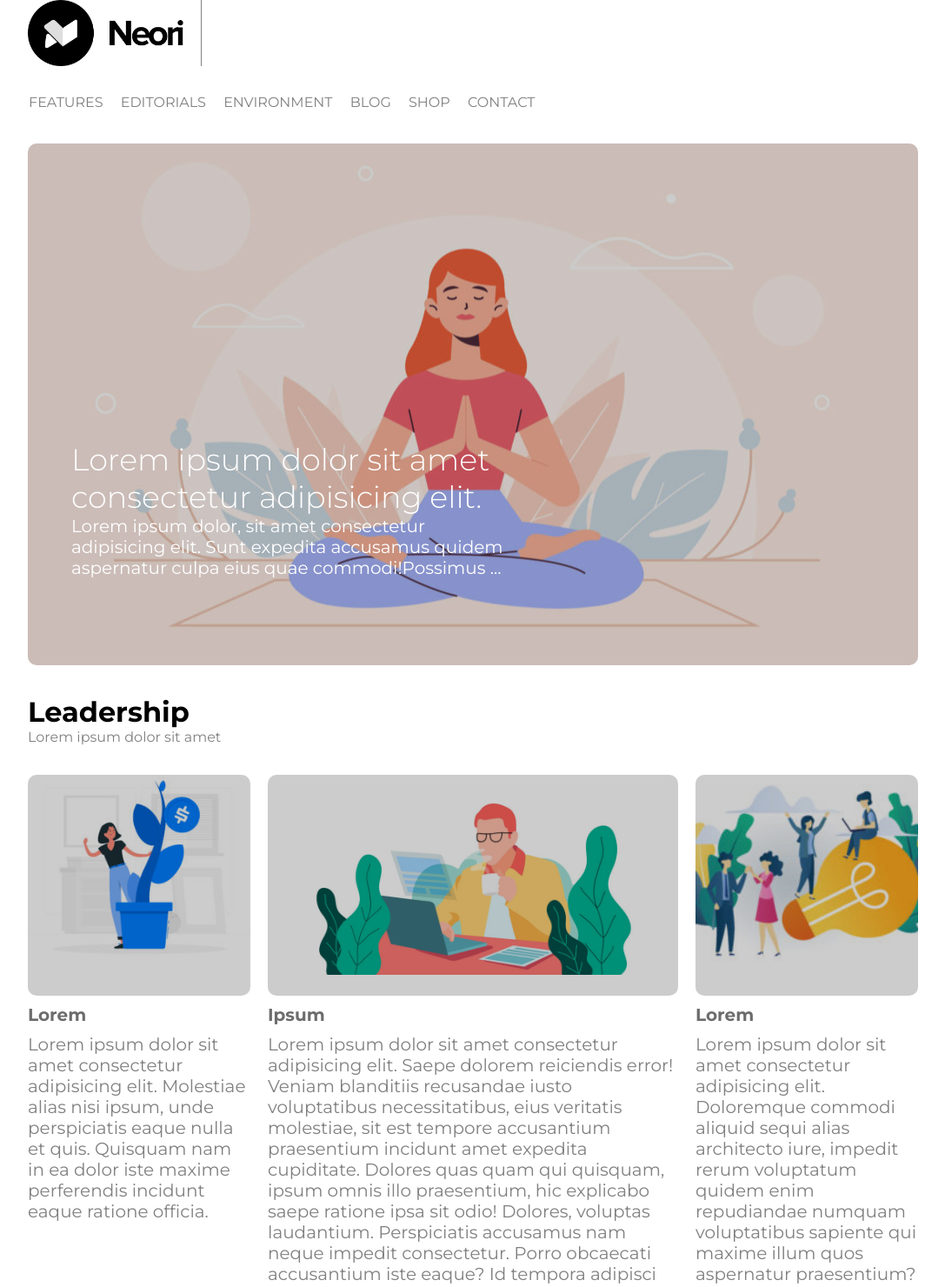
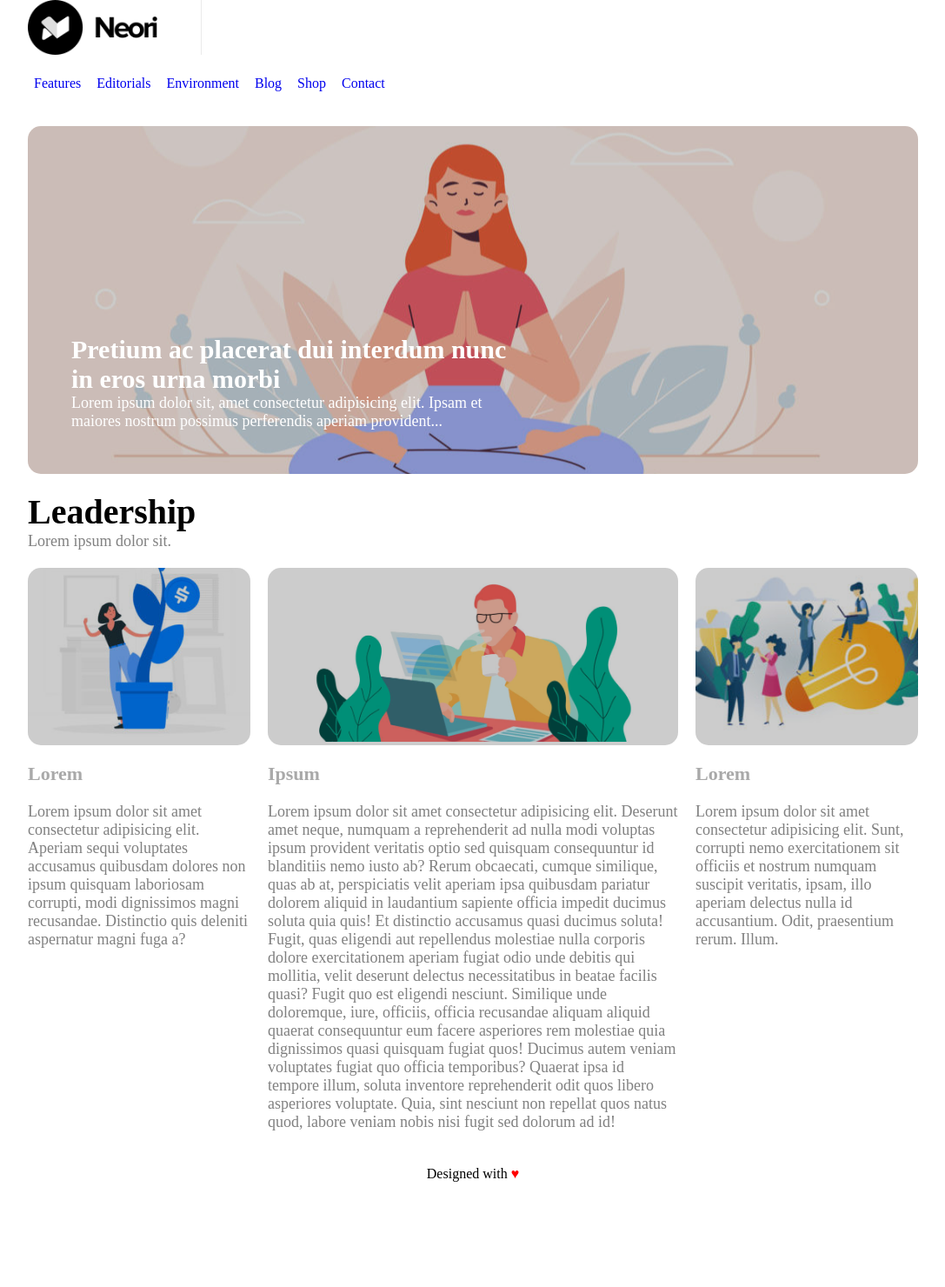
Before and after one commit to cincenfrank/htmlcss-wp, a plain HTML site: page index.html in a window 1280 px wide. Shown: the top 1480 px of the page at 87% size, without its empty margins (96-1183 px from the left). After the commit the page ends 1379 px from the top, so only its background shows below. Drawn offline with Linux system fonts and the light colour scheme.

Commit message:
layout implementation

```diff
--- a/css/style.css
+++ b/css/style.css
@@ -2,150 +2,134 @@
   margin: 0;
   padding: 0;
   box-sizing: border-box;
-  font-family: "Montserrat", sans-serif;
+  /* border: 1px solid black; */
 }
 
 header {
-  margin-bottom: 20px;
+  padding-bottom: 20px;
+}
+
+nav > ul {
+  list-style: none;
+}
+
+nav > ul > li {
+  display: inline-block;
+}
+
+nav > ul > li > a {
+  padding: 20px 7px;
+  text-decoration: none;
+  display: inline-block;
+}
+
+.text-paragraph {
+  font-size: 18px;
+}
+
+.text-small-title {
+  font-size: 22px;
+}
+
+.text-title {
+  font-size: 40px;
+}
+
+.text-secondary-title {
+  font-size: 30px;
 }
 
 footer {
-  margin-top: 20px;
-  padding: 30px 0;
   text-align: center;
+  padding-top: 20px;
 }
 
-nav {
-  margin-left: -7px;
+.center-layout {
+  width: 80%;
+  margin-left: auto;
+  margin-right: auto;
 }
 
-nav li {
-  list-style: none;
-  display: inline-block;
+.padding-bottom-20 {
+  padding-bottom: 20px;
 }
-
-nav li a {
-  text-decoration: none;
-  display: inline-block;
-  padding: 18px 8px;
-  color: grey;
+.margin-bottom-20 {
+  margin-bottom: 20px;
 }
 
 .color-grey {
   color: grey;
 }
 
-.container {
-  margin-left: auto;
-  margin-right: auto;
-  width: 80%;
+.color-dark-grey {
+  color: darkgrey;
 }
 
-.logo {
-  width: 200px;
-  padding-right: 20px;
-  margin-bottom: 10px;
-  border-right: 1px solid gray;
+.card-overlay {
+  border-radius: 15px;
+  overflow: hidden;
+  position: relative;
 }
 
-.thin-title {
-  font-weight: 300;
-  font-size: 35px;
-}
-.bold-title {
-  font-weight: bold;
-  /* font-size: 60px; */
-}
-.paragraph {
-  font-size: 20px;
-}
-
-.hero {
-  height: 600px;
-  margin-bottom: 20px;
-  position: relative;
-  background-image: url("../img/banner.jpg");
-  background-size: cover;
-  background-position: center;
-}
-
-.card {
-  border-radius: 10px;
-}
-
-.card::after {
-  width: 100px;
-  height: 100px;
-  background-color: black;
-}
-
-.hero-text-box {
-  width: 50%;
+.card-overlay::after {
   position: absolute;
-  bottom: 100px;
-  left: 50px;
-  color: white;
-  z-index: 2;
-}
-
-.page-content {
-  padding-bottom: 20px;
-}
-
-.page-content-header {
-  margin-bottom: 20px;
-  padding-top: 14px;
-  padding-bottom: 14px;
-}
-
-.card {
-  position: relative;
-  overflow: hidden;
-}
-
-.card::after {
   content: "";
-  position: absolute;
+  width: 100%;
+  bottom: 0;
   top: 0;
-  bottom: 0;
   left: 0;
   right: 0;
-  width: 100%;
-  height: 100%;
+  background-color: black;
   opacity: 0.2;
   z-index: 1;
 }
 
+.logo {
+  padding-right: 50px;
+  border-right: 1px solid #ebebeb;
+  width: 200px;
+}
+
+.hero {
+  background-image: url("../img/banner.jpg");
+  background-size: cover;
+  background-position: center;
+  min-height: 400px;
+  position: relative;
+  margin-bottom: 20px;
+}
+
+.hero-text {
+  position: absolute;
+  bottom: 50px;
+  left: 50px;
+  width: 50%;
+  z-index: 2;
+  color: white;
+}
+
 .row::after {
-  /* clearfix */
   content: "";
+  display: table;
   clear: both;
-  display: table;
 }
 
 .col {
   float: left;
   width: 25%;
 }
-.col > figure > img {
-  height: 250px;
+
+.col-center {
+  width: 50%;
+  padding-left: 20px;
+  padding-right: 20px;
+}
+.col img {
+  width: 100%;
+  height: 200px;
   object-fit: cover;
-  width: 100%;
-  padding-bottom: 20px;
 }
 
-.col > h5 {
-  font-size: 20px;
-  padding: 10px 0;
-  color: rgb(108, 108, 108);
-}
-
-.col-center {
-  width: calc(50% - 40px);
-  margin-left: 20px;
-  margin-right: 20px;
-}
-
-.footer-heart {
+.red {
   color: red;
 }
--- a/index.html
+++ b/index.html
@@ -1,113 +1,100 @@
 <!DOCTYPE html>
-<html lang="it">
-<!-- cSpell: disable -->
+<html>
 
 <head>
-    <title>Neori</title>
-    <link rel="preconnect" href="https://fonts.googleapis.com">
-    <link rel="preconnect" href="https://fonts.gstatic.com" crossorigin>
-    <link href="https://fonts.googleapis.com/css2?family=Montserrat:wght@100;300;400;700&display=swap" rel="stylesheet">
     <link rel="stylesheet" href="css/style.css">
 </head>
 
 <body>
-
-    <header class="container">
-        <img class="logo" src="img/logo.png" alt="logo neori">
+    <header class="center-layout">
+        <figure>
+            <img class="logo" src="img/logo.png" alt="Neori Logo">
+        </figure>
         <nav>
             <ul>
-                <li><a href="#">FEATURES</a></li>
-                <li><a href="#">EDITORIALS</a></li>
-                <li><a href="#">ENVIRONMENT</a></li>
-                <li><a href="#">BLOG</a></li>
-                <li><a href="#">SHOP</a></li>
-                <li><a href="#">CONTACT</a></li>
+                <li><a href="#">Features</a></li>
+                <li><a href="#">Editorials</a></li>
+                <li><a href="#">Environment</a></li>
+                <li><a href="#">Blog</a></li>
+                <li><a href="#">Shop</a></li>
+                <li><a href="#">Contact</a></li>
             </ul>
         </nav>
     </header>
 
-    <main>
+    <main class="center-layout">
+        <div class="hero card-overlay ">
+            <section class="hero-text">
+                <h2 class="text-secondary-title">Pretium ac placerat dui interdum nunc in eros urna morbi</h2>
+                <p class="text-paragraph">Lorem ipsum dolor sit, amet consectetur adipisicing elit. Ipsam et maiores
+                    nostrum possimus
+                    perferendis aperiam provident...</p>
+            </section>
+        </div>
 
-        <!-- Hero -->
-        <section class="hero container card">
-            <div class="hero-text-box">
-                <h2 class="thin-title">Lorem ipsum dolor sit amet consectetur adipisicing elit.</h2>
-                <p class="paragraph">Lorem ipsum dolor, sit amet consectetur adipisicing elit. Sunt expedita accusamus
-                    quidem aspernatur
-                    culpa eius quae commodi!Possimus ...</p>
+        <div class="page-content">
+            <div class="page-title padding-bottom-20">
+                <h1 class="text-title">Leadership</h1>
+                <span class="color-grey text-paragraph">Lorem ipsum dolor sit.</span>
             </div>
-
-            <!-- <img src="" alt=""> -->
-        </section>
-
-        <!-- Page Content -->
-        <div class="page-content container">
-
-            <!-- Content header -->
-            <div class="page-content-header">
-                <h1 class="bold-title">Leadership</h1>
-                <span class="color-grey">Lorem ipsum dolor sit amet </span>
-            </div>
-
-            <!-- Content -->
-            <div class="row">
+            <div class="row padding-bottom-20">
                 <div class="col">
-
-                    <figure class="card">
+                    <figure class="card-overlay margin-bottom-20">
                         <img src="img/img-1.jpg" alt="img 1">
                     </figure>
-                    <h5>Lorem</h5>
-                    <p class="paragraph color-grey">Lorem ipsum dolor sit amet consectetur adipisicing elit. Molestiae
-                        alias nisi
-                        ipsum, unde
-                        perspiciatis eaque nulla et quis. Quisquam nam in ea dolor iste maxime perferendis incidunt
-                        eaque ratione officia.</p>
+                    <section>
+                        <h5 class="padding-bottom-20 color-dark-grey text-small-title">Lorem</h5>
+                        <p class="color-grey text-paragraph">Lorem ipsum dolor sit amet consectetur adipisicing elit.
+                            Aperiam sequi
+                            voluptates accusamus
+                            quibusdam dolores non ipsum quisquam laboriosam corrupti, modi dignissimos magni recusandae.
+                            Distinctio quis deleniti aspernatur magni fuga a?</p>
+                    </section>
                 </div>
                 <div class="col col-center">
-                    <figure class="card">
+                    <figure class="card-overlay margin-bottom-20">
                         <img src="img/banner-2.jpg" alt="banner 2">
                     </figure>
-                    <h5>Ipsum</h5>
-                    <p class="paragraph color-grey">Lorem ipsum dolor sit amet consectetur adipisicing elit. Saepe
-                        dolorem
-                        reiciendis error! Veniam
-                        blanditiis recusandae iusto voluptatibus necessitatibus, eius veritatis molestiae, sit est
-                        tempore accusantium praesentium incidunt amet expedita cupiditate.
-                        Dolores quas quam qui quisquam, ipsum omnis illo praesentium, hic explicabo saepe ratione ipsa
-                        sit odio! Dolores, voluptas laudantium. Perspiciatis accusamus nam neque impedit consectetur.
-                        Porro obcaecati accusantium iste eaque?
-                        Id tempora adipisci iure consectetur magni dolorem repellendus atque praesentium laudantium ab
-                        veritatis exercitationem, dolore illo, delectus officia ea quaerat perferendis voluptas possimus
-                        velit cumque eveniet ipsam in veniam! Voluptate.
-                        Voluptatibus quidem eveniet commodi qui hic exercitationem! Delectus architecto cum sit sint
-                        dolor error ut odio itaque, sed, ab alias laborum repellat suscipit perspiciatis ex impedit
-                        veniam vitae. Odio, autem!
-                        Itaque deserunt eaque modi reiciendis sequi. Accusamus voluptatibus similique maxime ipsum?
-                        Deleniti facilis, incidunt iusto autem atque quaerat tempore itaque ipsa ducimus, culpa et
-                        doloremque! Laborum vitae voluptatem voluptate beatae.</p>
+                    <section>
+                        <h5 class="padding-bottom-20 color-dark-grey text-small-title">Ipsum</h5>
+                        <p class="color-grey text-paragraph">Lorem ipsum dolor sit amet consectetur adipisicing elit.
+                            Deserunt amet
+                            neque, numquam a
+                            reprehenderit ad nulla modi voluptas ipsum provident veritatis optio sed quisquam
+                            consequuntur id blanditiis nemo iusto ab?
+                            Rerum obcaecati, cumque similique, quas ab at, perspiciatis velit aperiam ipsa quibusdam
+                            pariatur dolorem aliquid in laudantium sapiente officia impedit ducimus soluta quia quis! Et
+                            distinctio accusamus quasi ducimus soluta!
+                            Fugit, quas eligendi aut repellendus molestiae nulla corporis dolore exercitationem aperiam
+                            fugiat odio unde debitis qui mollitia, velit deserunt delectus necessitatibus in beatae
+                            facilis quasi? Fugit quo est eligendi nesciunt.
+                            Similique unde doloremque, iure, officiis, officia recusandae aliquam aliquid quaerat
+                            consequuntur eum facere asperiores rem molestiae quia dignissimos quasi quisquam fugiat
+                            quos! Ducimus autem veniam voluptates fugiat quo officia temporibus?
+                            Quaerat ipsa id tempore illum, soluta inventore reprehenderit odit quos libero asperiores
+                            voluptate. Quia, sint nesciunt non repellat quos natus quod, labore veniam nobis nisi fugit
+                            sed dolorum ad id!</p>
+                    </section>
                 </div>
                 <div class="col">
-                    <figure class="card">
+                    <figure class="card-overlay margin-bottom-20">
                         <img src="img/img-3.jpg" alt="img 3">
                     </figure>
-                    <h5>Lorem</h5>
-                    <p class="paragraph color-grey">Lorem ipsum dolor sit amet consectetur adipisicing elit.
-                        Doloremque
-                        commodi
-                        aliquid sequi alias
-                        architecto iure, impedit rerum voluptatum quidem enim repudiandae numquam voluptatibus
-                        sapiente
-                        qui maxime illum quos aspernatur praesentium?</p>
+                    <section>
+                        <h5 class="padding-bottom-20 color-dark-grey text-small-title">Lorem</h5>
+                        <p class="color-grey text-paragraph">Lorem ipsum dolor sit amet consectetur adipisicing elit.
+                            Sunt, corrupti
+                            nemo exercitationem
+                            sit officiis et nostrum numquam suscipit veritatis, ipsam, illo aperiam delectus nulla id
+                            accusantium. Odit, praesentium rerum. Illum.</p>
+                    </section>
                 </div>
             </div>
-
         </div>
     </main>
-
-    <footer class="container">
-        Designed with <span class="footer-heart">&hearts;</span>
+    <footer class="center-layout padding-bottom-20">
+        Designed with <span class="red">&hearts;</span>
     </footer>
-
 </body>
 
 </html>
```
